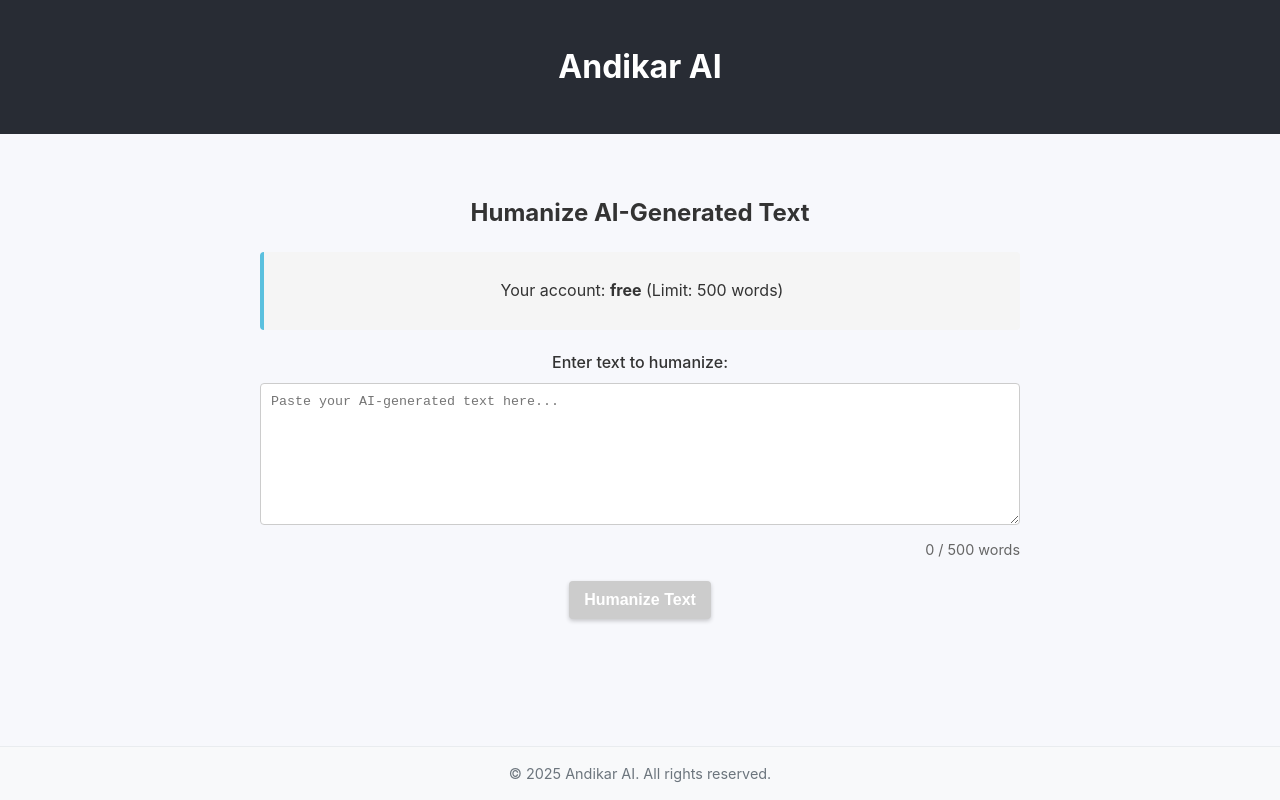
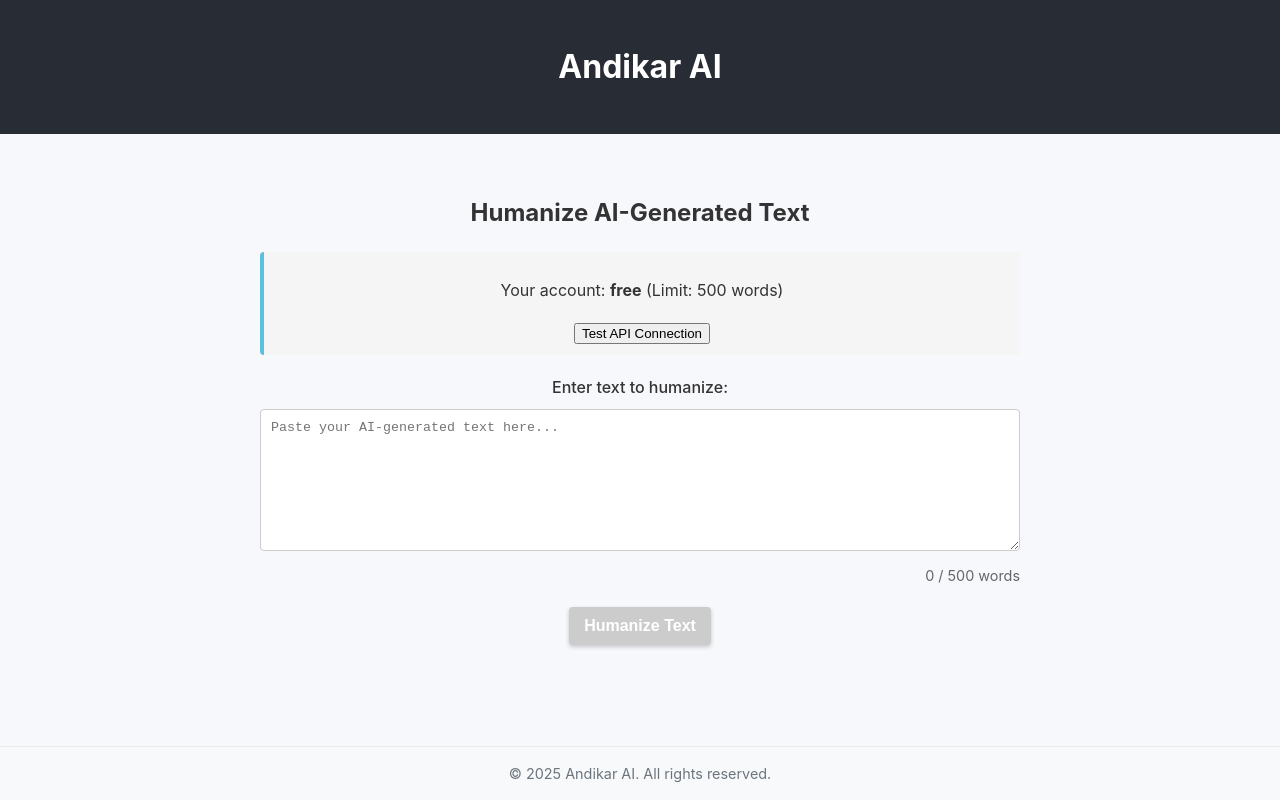
Before and after one commit to granitevolition/version-1---frontend, a React (Create React App) app: page /humanize in a window 1280 px wide. Built offline with nearby package versions, Linux system fonts and the light colour scheme.

Commit message:
Add API test functionality and improve error handling in frontend

```diff
--- a/src/components/HumanizeText.js
+++ b/src/components/HumanizeText.js
@@ -27,34 +27,6 @@
   return text;
 };
 
-/**
- * Detects if the text looks like an error message or page
- * @param {string} text - Text to check
- * @returns {boolean} - True if it looks like an error
- */
-const isErrorPage = (text) => {
-  if (!text || typeof text !== 'string') return false;
-
-  const errorIndicators = [
-    'You need to enable JavaScript',
-    '<!doctype html>',
-    '<html',
-    '<body>',
-    'Error',
-    '404',
-    '500',
-    'Not Found',
-    'Internal Server Error',
-    'JavaScript is required',
-    'enable JavaScript',
-    'User Registration'
-  ];
-
-  return errorIndicators.some(indicator =>
-    text.toLowerCase().includes(indicator.toLowerCase())
-  );
-};
-
 const HumanizeText = () => {
   const [inputText, setInputText] = useState('');
   const [humanizedText, setHumanizedText] = useState('');
@@ -65,6 +37,7 @@
   const [userTier, setUserTier] = useState('free');
   const [wordLimit, setWordLimit] = useState(500);
   const [debugInfo, setDebugInfo] = useState(null);
+  const [testResult, setTestResult] = useState(null);
 
   // Word limits by tier
   const WORD_LIMITS = {
@@ -80,7 +53,7 @@
       'Content-Type': 'application/json',
       'Accept': 'application/json, text/plain'
     },
-    timeout: 15000 // 15 second timeout
+    timeout: 20000 // 20 second timeout - longer to accommodate API delays
   });
 
   // Add authorization token to requests
@@ -117,6 +90,54 @@
     const count = inputText.trim() ? inputText.trim().split(/\s+/).length : 0;
     setWordCount(count);
   }, [inputText]);
+
+  // Test the API connection
+  const testApiConnection = async () => {
+    setTestResult(null);
+    setLoading(true);
+
+    try {
+      const possibleEndpoints = [
+        '/api/v1/humanize/test',  // Standard API path
+        '/humanize/test',         // Without api/v1 prefix
+      ];
+
+      let response;
+      let lastError;
+
+      for (const endpoint of possibleEndpoints) {
+        try {
+          response = await apiClient.post(endpoint, {
+            text: "This is a test of the humanization API."
+          });
+          console.log(`Test API succeeded on ${endpoint}`);
+          break;
+        } catch (err) {
+          console.warn(`Test endpoint ${endpoint} failed:`, err.message);
+          lastError = err;
+        }
+      }
+
+      if (!response) {
+        throw lastError || new Error("All test endpoints failed");
+      }
+
+      setTestResult({
+        success: true,
+        message: "API connection test successful",
+        data: response.data
+      });
+    } catch (error) {
+      console.error("API test failed:", error);
+      setTestResult({
+        success: false,
+        message: "API connection test failed",
+        error: error.message
+      });
+    } finally {
+      setLoading(false);
+    }
+  };
 
   const handleHumanize = async () => {
     setError('');
@@ -176,23 +197,19 @@
       setDebugInfo(response.data);
 
       // Process the response data
-      if (response.data && response.data.success) {
-        // Backend should return humanizedContent directly
-        if (response.data.humanizedContent) {
-          const processedText = sanitizeHtml(response.data.humanizedContent);
+      if (response.data && response.data.success && response.data.humanizedContent) {
+        const processedText = sanitizeHtml(response.data.humanizedContent);
 
-          // Check for HTML content or error pages
-          if (isErrorPage(processedText)) {
-            throw new Error('Received error page from server');
-          }
+        // If the text is empty after sanitization, it's probably an error
+        if (!processedText) {
+          throw new Error('Received empty response from server');
+        }
 
-          setHumanizedText(processedText);
-          setOriginalText(response.data.originalContent || inputText);
-        } else {
-          throw new Error('Response missing humanized content');
-        }
+        setHumanizedText(processedText);
+        setOriginalText(response.data.originalContent || inputText);
       } else {
         // Unexpected response format
+        console.error('Invalid response format:', response.data);
         throw new Error('Invalid response format from server');
       }
     } catch (error) {
@@ -231,7 +248,22 @@
 
       <div className="tier-info">
         <p>Your account: <strong>{userTier}</strong> (Limit: {wordLimit} words)</p>
+        <button
+          onClick={testApiConnection}
+          disabled={loading}
+          className="test-button"
+        >
+          {loading ? 'Testing...' : 'Test API Connection'}
+        </button>
       </div>
+
+      {testResult && (
+        <div className={`test-result ${testResult.success ? 'success' : 'error'}`}>
+          <p>{testResult.message}</p>
+          {testResult.success && <p>The API is responding correctly.</p>}
+          {!testResult.success && <p>Error: {testResult.error}</p>}
+        </div>
+      )}
 
       <div className="text-input-container">
         <label htmlFor="input-text">Enter text to humanize:</label>
```
